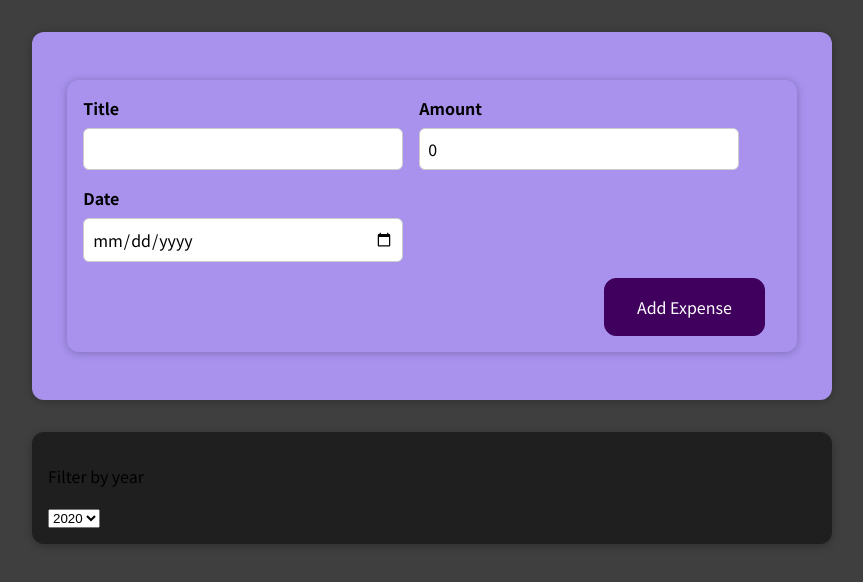
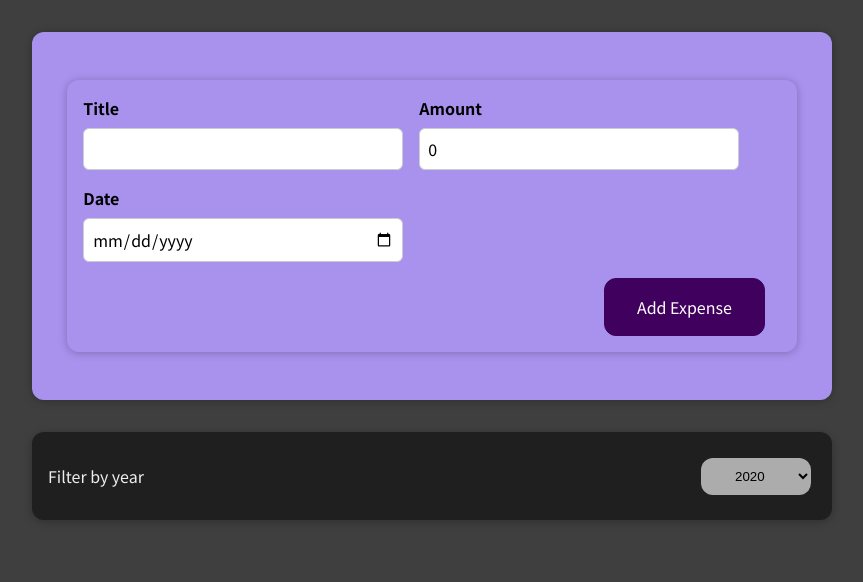
Before and after one commit to qur786/expense-tracker, a React app: page / in a window 1280 px wide. Shown: the top 582 px of the page, without its empty margins (208-1071 px from the left). Built offline with nearby package versions, Linux system fonts and the light colour scheme.

Commit message:
style: add css to expense filter component

```diff
--- /dev/null
+++ b/src/components/Expense-UI/ExpenseFilter.css
@@ -0,0 +1,18 @@
+.expenseFilter {
+    display: flex;
+    flex-direction: row;
+    justify-content: space-between;
+}
+
+.expenseFilter__title {
+    color: #eee;
+}
+
+.expenseFilter__year {
+    border-radius: 12px;
+    padding: 10px 30px;
+    height: 70%;
+    margin: auto 5px;
+    border: none;
+    background-color: #acacac;
+}
--- a/src/components/Expense-UI/ExpenseFilter.js
+++ b/src/components/Expense-UI/ExpenseFilter.js
@@ -1,4 +1,5 @@
 import { useState } from "react";
+import "./ExpenseFilter.css";
 
 export function ExpenseFilter (props) {
     const [ selectedYear, setSelectedYear ] = useState("2020");
@@ -6,9 +7,9 @@ export function ExpenseFilter (props) {
         setSelectedYear(e.target.value);
         props.onYearChange(Number.parseInt(e.target.value, 10));
     }
-    return <div>
-        <p>Filter by year</p>
-        <select value={selectedYear} onChange={handleYearChange}>
+    return <div className="expenseFilter">
+        <p className="expenseFilter__title">Filter by year</p>
+        <select value={selectedYear} onChange={handleYearChange} className="expenseFilter__year">
             <option value="2020">2020</option>
             <option value="2021">2021</option>
             <option value="2022">2022</option>
```
